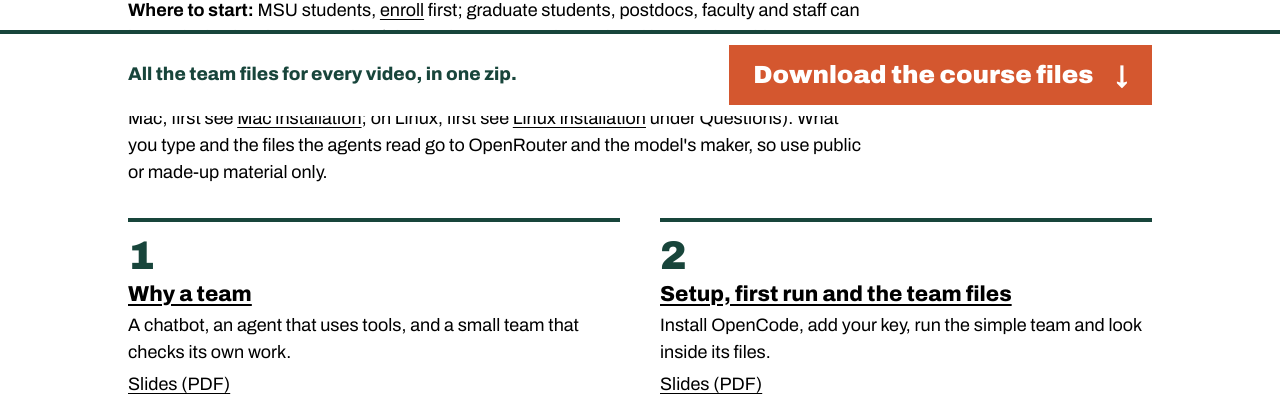
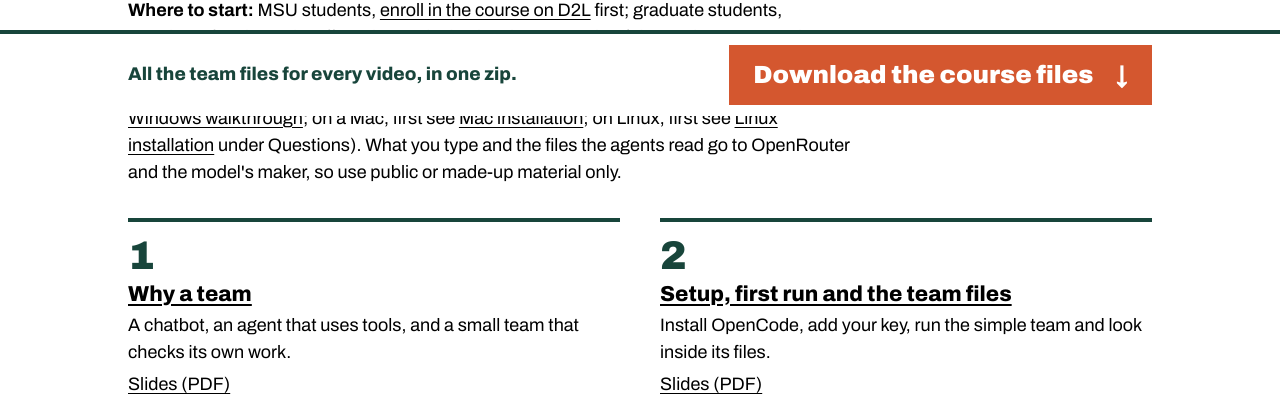
Before and after one commit to agentic-spartans/agentic-spartans.github.io, a plain HTML site: page course/index.html in a window 1280 px wide. Shown: the part 684-1100 px from the top of the page. Drawn offline with Linux system fonts and the light colour scheme.

```diff
--- a/course/index.html
+++ b/course/index.html
@@ -99,7 +99,7 @@
 <main id="content" tabindex="-1">
   <div class="wrap">
     <h2>Videos</h2>
-    <p class="start-here"><b>Where to start:</b> MSU students, <a href="https://apps.d2l.msu.edu/selfenroll/course/2752428">enroll</a> first; graduate students, postdocs, faculty and staff can instead take the <a href="https://apps.d2l.msu.edu/selfenroll/course/2769339">shorter version</a> (about 3 hours, no project to hand in; practice with your own OpenRouter key is recommended, not required). Then watch <a href="#video-1">video 1</a>. To practice running a team, set up your computer with <a href="#video-2">video 2</a> (on Windows, with the <a href="windows/">Windows walkthrough</a>; on a Mac, first see <a href="#install">Mac installation</a>; on Linux, first see <a href="#linux">Linux installation</a> under Questions). What you type and the files the agents read go to OpenRouter and the model's maker, so use public or made-up material only.</p>
+    <p class="start-here"><b>Where to start:</b> MSU students, <a href="https://apps.d2l.msu.edu/selfenroll/course/2752428">enroll in the course on D2L</a> first; graduate students, postdocs, faculty and staff can instead take the <a href="https://apps.d2l.msu.edu/selfenroll/course/2769339">shorter version</a> (about 3 hours, no project to hand in; practice with your own OpenRouter key is recommended, not required). Then watch <a href="#video-1">video 1</a>. To practice running a team, set up your computer with <a href="#video-2">video 2</a> (on Windows, with the <a href="windows/">Windows walkthrough</a>; on a Mac, first see <a href="#install">Mac installation</a>; on Linux, first see <a href="#linux">Linux installation</a> under Questions). What you type and the files the agents read go to OpenRouter and the model's maker, so use public or made-up material only.</p>
     <ol class="videos" role="list">
       <li id="video-1"><span class="num">1</span><h3><a href="https://mediaspace.msu.edu/media/t/1_isvdn48i">Why a team</a></h3><p>A chatbot, an agent that uses tools, and a small team that checks its own work.</p><p class="slides"><a href="slides/video01_why-a-team.pdf">Slides (PDF)</a></p></li>
       <li id="video-2"><span class="num">2</span><h3><a href="https://mediaspace.msu.edu/media/t/1_2mfxu8ig">Setup, first run and the team files</a></h3><p>Install OpenCode, add your key, run the simple team and look inside its files.</p><p class="slides"><a href="slides/video02_setup.pdf">Slides (PDF)</a></p></li>
```
